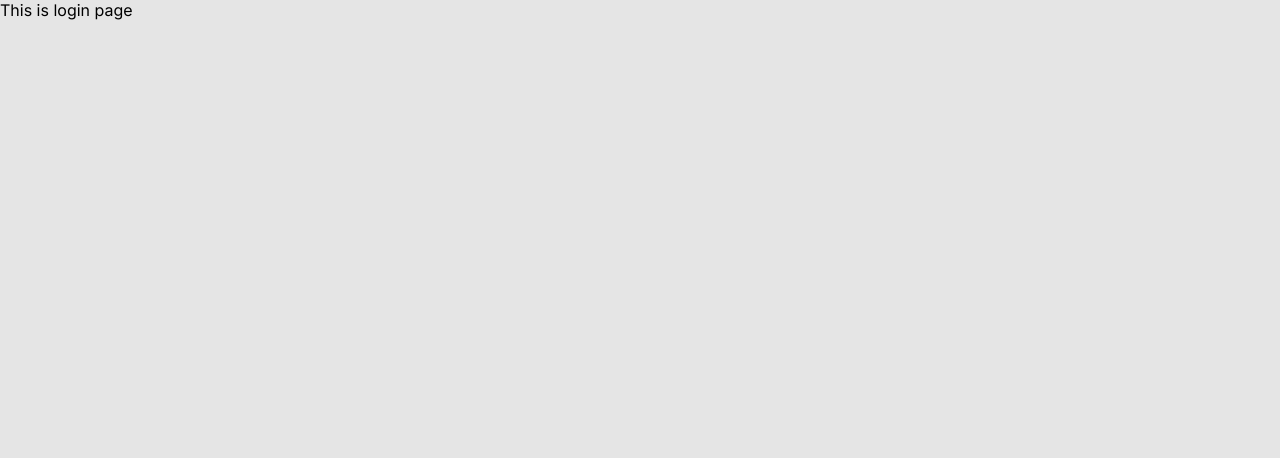
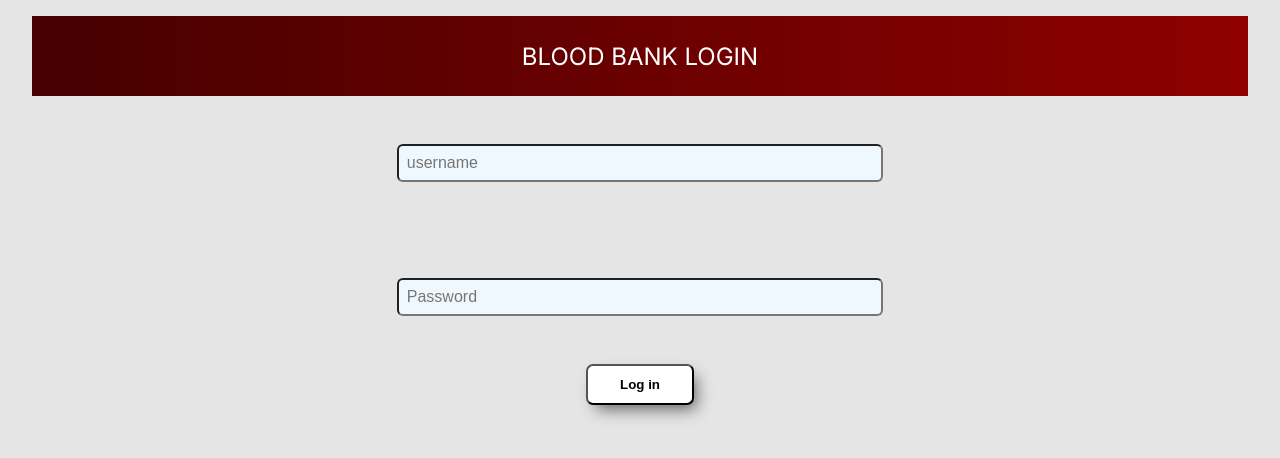
Before and after one commit to SohomSaha045/HemoTrack, a Next.js app: page /login in a window 1280 px wide. Shown: the top 458 px of the page. Built offline with nearby package versions, Linux system fonts and the light colour scheme.

Commit message:
Rituraj/Login_done

```diff
--- a/src/app/(PAGES)/login/page.jsx
+++ b/src/app/(PAGES)/login/page.jsx
@@ -1,10 +1,27 @@
+"use client";
 import React from 'react'
 import styles from './page.module.css'
+
+const testFunc = () =>{
+  console.log("Hello World!");
+}
 
 function page() {
   return (
     <div className={styles.main}>
-       This is login page
+      <div className={styles.heading}>
+        Blood bank login
+      </div>
+      <div className={styles.form_div}>
+        <div className={styles.input_field}>
+          <input type="text" placeholder="username" />
+        </div>
+        <div className={styles.input_field}>
+          <input type="password" placeholder="Password" />
+        </div>
+
+        <button className={styles.login_btn} onClick={()=>{testFunc()}}>Log in</button>
+      </div>
     </div>
   )
 }
--- a/src/app/(PAGES)/login/page.module.css
+++ b/src/app/(PAGES)/login/page.module.css
@@ -0,0 +1,54 @@
+.main{
+    display: flex;
+    justify-content: center;
+    align-items: center;
+    flex-direction: column;
+    margin: 1rem auto;
+}
+.heading{
+    width: 95%;
+    display: flex;
+    justify-content: center;
+    align-items: center;
+    height: 10vh;
+    background: linear-gradient(to right, #460000, #8f0000);
+    color: white;
+    font-size: 1.5rem;
+    text-transform: uppercase;
+}
+.form_div{
+    display: flex;
+    justify-self: center;
+    align-items: center;
+    flex-direction: column;
+    width: 100%;
+}
+.input_field{
+    margin: 3rem auto;
+    display: flex;
+    justify-content: center;
+    align-items: center;
+    width: 95%;
+}
+.input_field input
+{
+    padding: 0.5rem 0.5rem;
+    border-radius: 6px;
+    width: 40%;;
+    background-color: aliceblue;
+    font-size: 1rem;
+    position: relative;
+}
+.login_btn{
+    margin: auto 2rem;
+    text-decoration: none;
+    color: black;
+    background: white;
+    padding: 0.7rem 2rem;;
+    font-weight: 700;
+    border-radius: 7px;
+    cursor: pointer;
+    -webkit-box-shadow: 6px 8px 16px -4px rgba(97,97,97,1);
+    -moz-box-shadow: 6px 8px 16px -4px rgba(97,97,97,1);
+    box-shadow: 6px 8px 16px -4px rgba(97,97,97,1);
+}
--- a/src/app/page.jsx
+++ b/src/app/page.jsx
@@ -21,11 +21,12 @@ export default function Home() {
       <feBlend mode="normal" in="SourceGraphic" in2="effect1_dropShadow_93_102" result="shape" />
     </filter>
     <linearGradient id="paint0_linear_93_102" x1="-114.5" y1="61.9999" x2="385.5" y2="910" gradientUnits="userSpaceOnUse">
-                <stop offset="0.221679" stop-color="#B32346" />
-                <stop offset="0.66922" stop-color="#6A0B37" />
+      <stop offset="0.221679" stop-color="darkred" />
+      <stop offset="0.66922" stop-color="maroon" />
     </linearGradient>
   </defs>
 </svg>
+
         </div>
 
         <div className={styles.right_div}>
```
Lines whose indentation alone changed are shown as unchanged.
